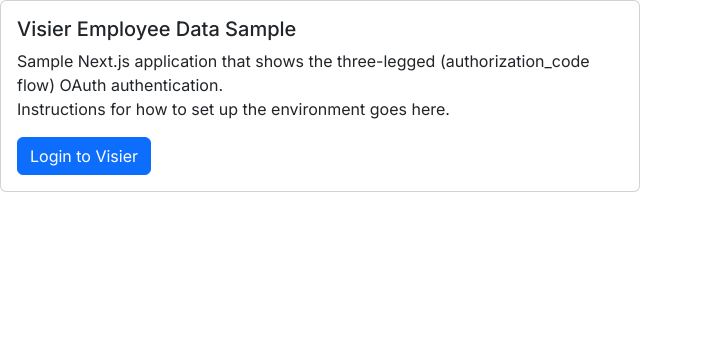
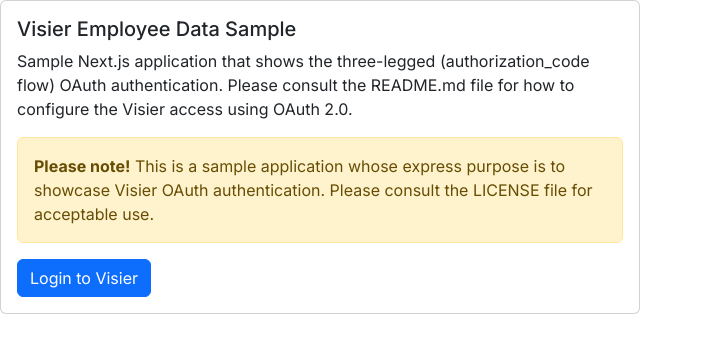
Before and after one commit to visier/api-samples, a Next.js app in the folder authentication/oauth2-code/javascript/employee-details/: page / in a window 1280 px wide. Shown: the top 352 px of the page, without its empty margins (0-703 px from the left). Built offline with nearby package versions, Linux system fonts and the light colour scheme.

Commit message:
basic readme

```diff
--- a/authentication/oauth2-code/javascript/employee-details/src/app/page.js
+++ b/authentication/oauth2-code/javascript/employee-details/src/app/page.js
@@ -19,6 +19,7 @@
 import { useRouter } from 'next/navigation';
 import 'bootstrap/dist/css/bootstrap.min.css';
 import useCredsStore from '@/store/credsStore';
+import { Alert } from 'react-bootstrap';
 
 export default function Home() {
     const router = useRouter()
@@ -33,9 +34,12 @@
                             <Card.Title>Visier Employee Data Sample</Card.Title>
                             <Card.Text>
                                 Sample Next.js application that shows the three-legged (authorization_code flow) OAuth authentication.
-
-                                <br />Instructions for how to set up the environment goes here.
+                                Please consult the README.md file for how to configure the Visier access using OAuth 2.0.
                             </Card.Text>
+                            <Alert key="warning" variant="warning">
+                                <b>Please note!</b> This is a sample application whose express purpose is to showcase Visier OAuth authentication.
+                                Please consult the LICENSE file for acceptable use.
+                            </Alert>
                             <Button variant="primary" onClick={() => router.push("/oauth2/login")}>Login to Visier</Button>
                         </Card.Body>
                     </Card>
```
Also changed, not shown: 1 other file (tests, documents, lock files or other folders).
